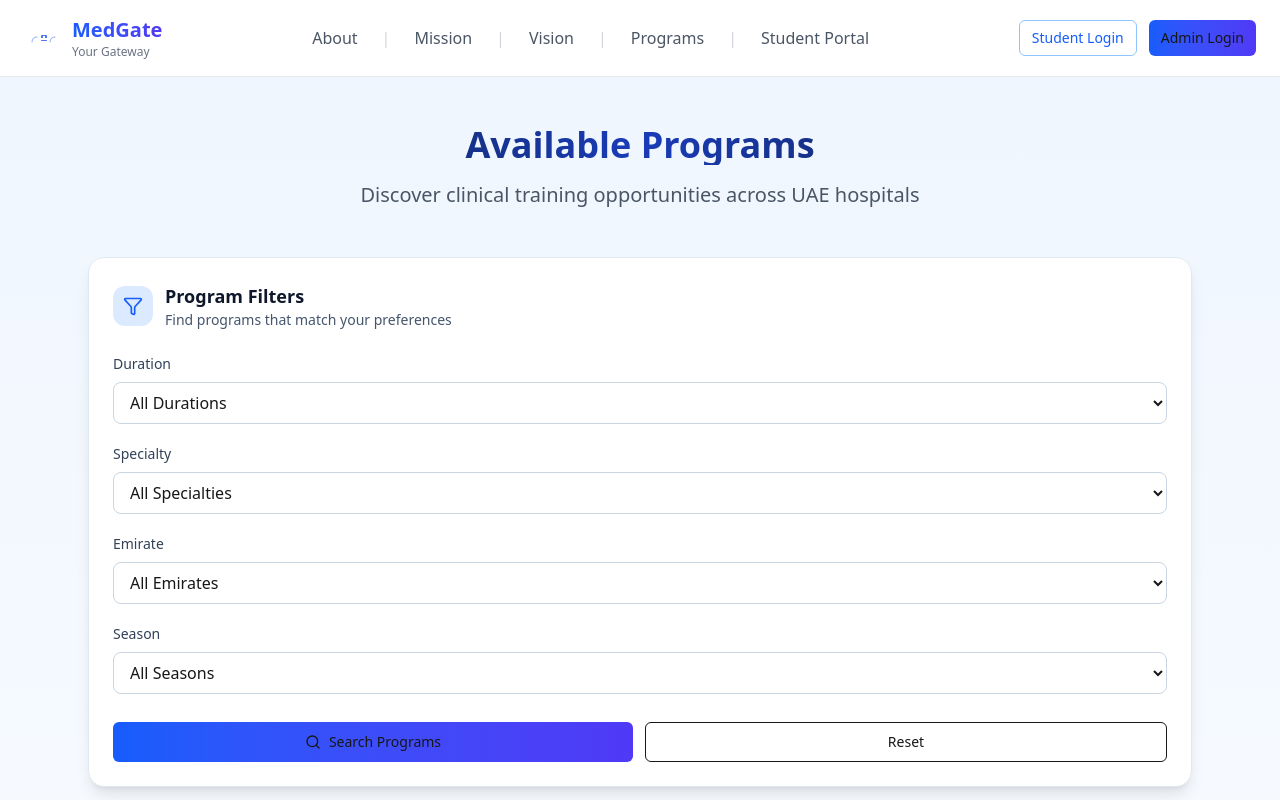
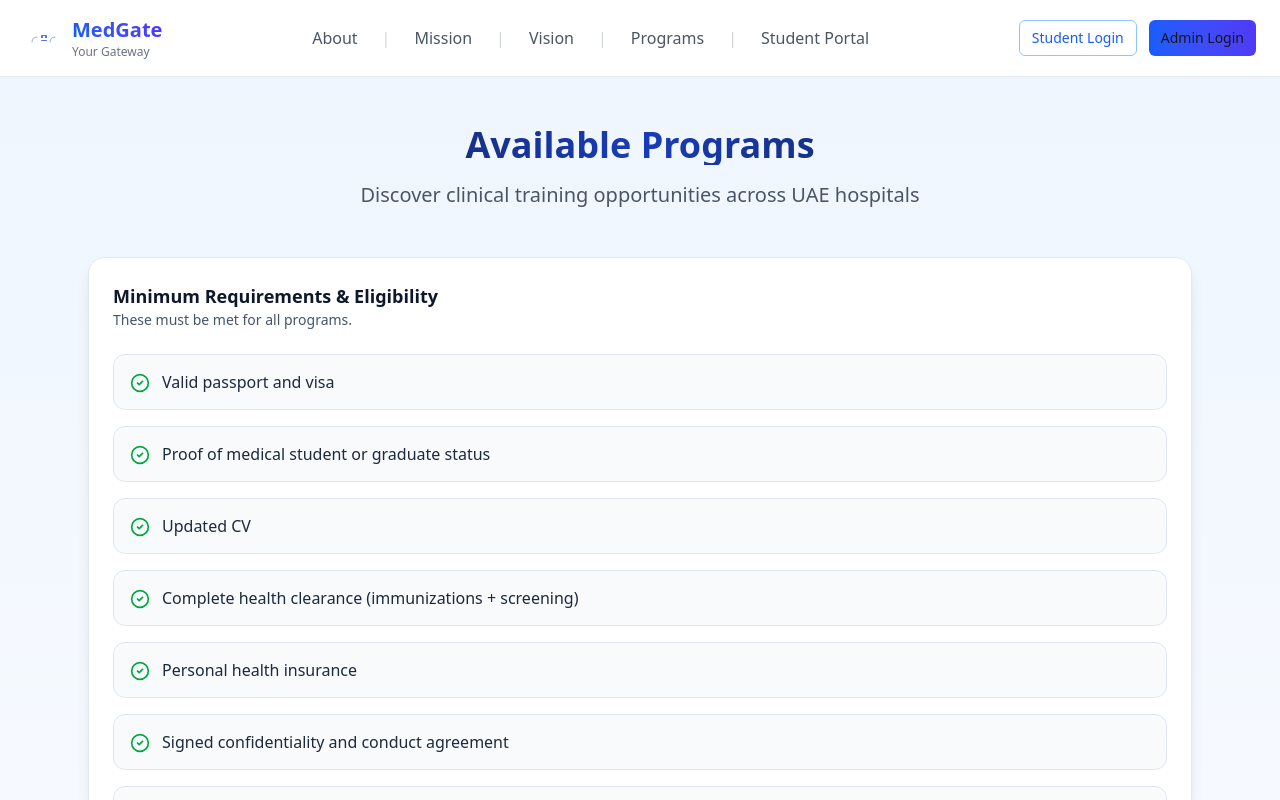
Before and after one commit to s1business84-hub/medgatefinal, a Next.js app in the folder medgate/: page /programs in a window 1280 px wide. Shown: the top 800 px of the page. Built offline with nearby package versions, Linux system fonts and the light colour scheme.

Commit message:
Simplify eligibility checker to minimum requirements list

```diff
--- a/medgate/components/eligibility-checker.tsx
+++ b/medgate/components/eligibility-checker.tsx
@@ -1,234 +1,47 @@
 "use client"
 
-import { useState } from "react"
 import { motion } from "framer-motion"
-import { Filter, Search } from "lucide-react"
-import { Button } from "@/components/ui/button"
+import { CheckCircle2 } from "lucide-react"
 
-interface FilterCriteria {
-  duration: string
-  specialty: string
-  emirate: string
-  season: string
-}
+const requirements = [
+  "Valid passport and visa",
+  "Proof of medical student or graduate status",
+  "Updated CV",
+  "Complete health clearance (immunizations + screening)",
+  "Personal health insurance",
+  "Signed confidentiality and conduct agreement",
+  "Working proficiency in English",
+]
 
 export function EligibilityChecker() {
-  const [filters, setFilters] = useState<FilterCriteria>({
-    duration: "",
-    specialty: "",
-    emirate: "",
-    season: ""
-  })
-
-  const [showResults, setShowResults] = useState(false)
-
-  const durations = ["1 week", "2 weeks", "1 month", "2 months", "3 months", "6 months"]
-  const specialties = [
-    "Cardiology",
-    "Dermatology",
-    "Emergency Medicine",
-    "Family Medicine",
-    "General Surgery",
-    "Internal Medicine",
-    "Neurology",
-    "Obstetrics & Gynecology",
-    "Orthopedics",
-    "Pediatrics",
-    "Psychiatry",
-    "Radiology"
-  ]
-  const emirates = ["Abu Dhabi", "Dubai", "Sharjah", "Ajman", "Ras Al Khaimah", "Fujairah", "Umm Al Quwain"]
-  const seasons = ["Summer", "Winter", "Spring", "Fall"]
-
-  const applyFilters = () => setShowResults(true)
-
-  const resetFilters = () => {
-    setFilters({ duration: "", specialty: "", emirate: "", season: "" })
-    setShowResults(false)
-  }
-
-  const mockPrograms = [
-    {
-      name: "Cardiology Observership - Dubai Health Authority",
-      duration: "1 month",
-      specialty: "Cardiology",
-      emirate: "Dubai",
-      season: "Summer",
-      hospital: "Rashid Hospital"
-    },
-    {
-      name: "Emergency Medicine Rotation - Abu Dhabi",
-      duration: "2 months",
-      specialty: "Emergency Medicine",
-      emirate: "Abu Dhabi",
-      season: "Winter",
-      hospital: "Sheikh Khalifa Medical City"
-    },
-    {
-      name: "Pediatrics Clinical Training - Sharjah",
-      duration: "3 months",
-      specialty: "Pediatrics",
-      emirate: "Sharjah",
-      season: "Spring",
-      hospital: "University Hospital Sharjah"
-    },
-    {
-      name: "General Surgery Elective - Dubai",
-      duration: "1 month",
-      specialty: "General Surgery",
-      emirate: "Dubai",
-      season: "Fall",
-      hospital: "Dubai Hospital"
-    }
-  ]
-
-  const filteredPrograms = mockPrograms.filter(program => {
-    if (filters.duration && program.duration !== filters.duration) return false
-    if (filters.specialty && program.specialty !== filters.specialty) return false
-    if (filters.emirate && program.emirate !== filters.emirate) return false
-    if (filters.season && program.season !== filters.season) return false
-    return true
-  })
-
   return (
     <motion.div
       initial={{ opacity: 0, y: 20 }}
       animate={{ opacity: 1, y: 0 }}
       className="bg-white rounded-2xl shadow-lg border border-slate-200 p-4 sm:p-6 mb-8"
     >
-      <div className="flex items-center mb-4 sm:mb-6">
-        <div className="w-8 h-8 sm:w-10 sm:h-10 bg-blue-100 rounded-xl flex items-center justify-center mr-3">
-          <Filter className="w-4 h-4 sm:w-5 sm:h-5 text-blue-600" />
-        </div>
-        <div>
-          <h3 className="text-base sm:text-lg font-semibold text-slate-900">Program Filters</h3>
-          <p className="text-xs sm:text-sm text-slate-600">Find programs that match your preferences</p>
-        </div>
+      <div className="mb-4 sm:mb-6">
+        <h3 className="text-base sm:text-lg font-semibold text-slate-900">Minimum Requirements & Eligibility</h3>
+        <p className="text-xs sm:text-sm text-slate-600">These must be met for all programs.</p>
       </div>
 
-      <div className="space-y-4 sm:space-y-5">
-        {/* Duration Filter */}
-        <div>
-          <label className="block text-sm font-medium text-slate-700 mb-2">
-            Duration
-          </label>
-          <select
-            value={filters.duration}
-            onChange={(e) => setFilters(prev => ({ ...prev, duration: e.target.value }))}
-            className="w-full px-3 py-3 sm:py-2 border border-slate-300 rounded-lg focus:ring-2 focus:ring-blue-500 focus:border-blue-500 text-base"
+      <div className="space-y-3 sm:space-y-4">
+        {requirements.map((item, index) => (
+          <motion.div
+            key={item}
+            initial={{ opacity: 0, x: -10 }}
+            animate={{ opacity: 1, x: 0 }}
+            transition={{ delay: index * 0.05 }}
+            className="flex items-start gap-3 p-3 sm:p-4 rounded-xl border border-slate-200 bg-slate-50"
           >
-            <option value="">All Durations</option>
-            {durations.map(duration => (
-              <option key={duration} value={duration}>{duration}</option>
-            ))}
-          </select>
-        </div>
+            <CheckCircle2 className="w-5 h-5 text-green-600 mt-0.5" />
+            <p className="text-sm sm:text-base text-slate-800 leading-snug">{item}</p>
+          </motion.div>
+        ))}
+      </div>
 
-        {/* Specialty Filter */}
-        <div>
-          <label className="block text-sm font-medium text-slate-700 mb-2">
-            Specialty
-          </label>
-          <select
-            value={filters.specialty}
-            onChange={(e) => setFilters(prev => ({ ...prev, specialty: e.target.value }))}
-            className="w-full px-3 py-3 sm:py-2 border border-slate-300 rounded-lg focus:ring-2 focus:ring-blue-500 focus:border-blue-500 text-base"
-          >
-            <option value="">All Specialties</option>
-            {specialties.map(specialty => (
-              <option key={specialty} value={specialty}>{specialty}</option>
-            ))}
-          </select>
-        </div>
-
-        {/* Emirate Filter */}
-        <div>
-          <label className="block text-sm font-medium text-slate-700 mb-2">
-            Emirate
-          </label>
-          <select
-            value={filters.emirate}
-            onChange={(e) => setFilters(prev => ({ ...prev, emirate: e.target.value }))}
-            className="w-full px-3 py-3 sm:py-2 border border-slate-300 rounded-lg focus:ring-2 focus:ring-blue-500 focus:border-blue-500 text-base"
-          >
-            <option value="">All Emirates</option>
-            {emirates.map(emirate => (
-              <option key={emirate} value={emirate}>{emirate}</option>
-            ))}
-          </select>
-        </div>
-
-        {/* Season Filter */}
-        <div>
-          <label className="block text-sm font-medium text-slate-700 mb-2">
-            Season
-          </label>
-          <select
-            value={filters.season}
-            onChange={(e) => setFilters(prev => ({ ...prev, season: e.target.value }))}
-            className="w-full px-3 py-3 sm:py-2 border border-slate-300 rounded-lg focus:ring-2 focus:ring-blue-500 focus:border-blue-500 text-base"
-          >
-            <option value="">All Seasons</option>
-            {seasons.map(season => (
-              <option key={season} value={season}>{season}</option>
-            ))}
-          </select>
-        </div>
-
-        {/* Action Buttons */}
-        <div className="flex gap-3 pt-2">
-          <Button
-            onClick={applyFilters}
-            className="flex-1 bg-gradient-to-r from-blue-600 to-indigo-600 hover:from-blue-700 hover:to-indigo-700"
-          >
-            <Search className="w-4 h-4 mr-2" />
-            Search Programs
-          </Button>
-          <Button
-            onClick={resetFilters}
-            variant="outline"
-            className="flex-1"
-          >
-            Reset
-          </Button>
-        </div>
-
-        {/* Results */}
-        {showResults && (
-          <motion.div
-            initial={{ opacity: 0, y: 10 }}
-            animate={{ opacity: 1, y: 0 }}
-            className="mt-6 pt-6 border-t border-slate-200"
-          >
-            <h4 className="text-sm font-semibold text-slate-900 mb-4">
-              {filteredPrograms.length} Programs Found
-            </h4>
-
-            {filteredPrograms.length > 0 ? (
-              <div className="space-y-3">
-                {filteredPrograms.map((program, index) => (
-                  <div
-                    key={index}
-                    className="p-4 bg-gradient-to-r from-blue-50 to-indigo-50 rounded-xl border border-blue-100"
-                  >
-                    <h5 className="font-semibold text-slate-900 mb-2">{program.name}</h5>
-                    <div className="grid grid-cols-2 gap-2 text-sm text-slate-600">
-                      <div><span className="font-medium">Duration:</span> {program.duration}</div>
-                      <div><span className="font-medium">Specialty:</span> {program.specialty}</div>
-                      <div><span className="font-medium">Location:</span> {program.emirate}</div>
-                      <div><span className="font-medium">Season:</span> {program.season}</div>
-                    </div>
-                    <p className="text-xs text-slate-500 mt-2">{program.hospital}</p>
-                  </div>
-                ))}
-              </div>
-            ) : (
-              <div className="p-6 bg-slate-50 rounded-xl text-center">
-                <p className="text-slate-600">No programs match your selected filters. Try adjusting your criteria.</p>
-              </div>
-            )}
-          </motion.div>
-        )}
+      <div className="mt-6 p-4 rounded-xl bg-indigo-50 border border-indigo-100 text-sm text-indigo-800">
+        Additional requirements may apply depending on the hospital and program.
       </div>
     </motion.div>
   )
```
